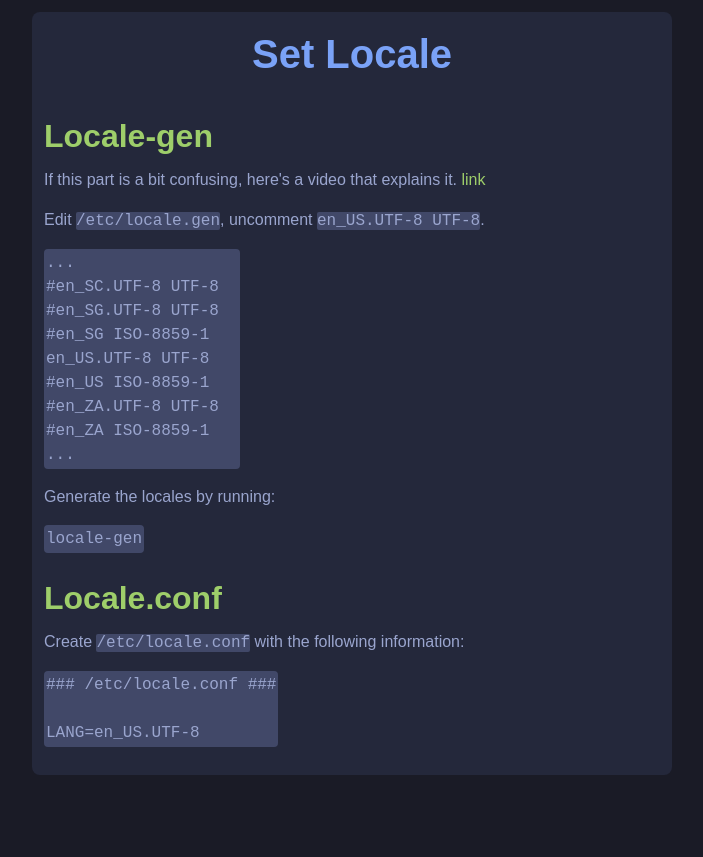
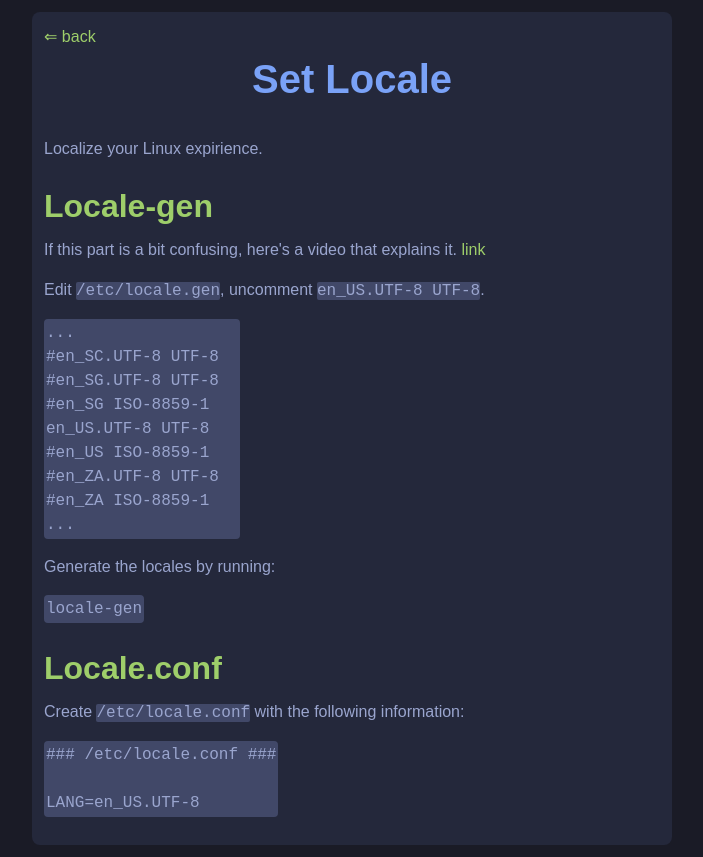
Before and after one commit to bluedragon1221/bluedragon1221.github.io, a plain HTML site: page pages/archinstall/locale.html in a window 1280 px wide. Shown: the whole page, without its empty margins (288-991 px from the left). Before the commit the page ends 800 px from the top, so only its background shows below. Drawn offline with Linux system fonts and the light colour scheme; a web font is replaced by a local one.

Commit message:
archinstall: links back to main article

```diff
--- a/pages/archinstall/locale.html
+++ b/pages/archinstall/locale.html
@@ -7,7 +7,9 @@
         <link href="../../css/style.css" rel="stylesheet">
     </head>
     <body>
+        <a href="index.html">⇐ back</a>
         <h1>Set Locale</h1>
+        <p>Localize your Linux expirience.</p>
         <h2>Locale-gen</h2>
         <p>If this part is a bit confusing, here's a video that explains it. <a href="https://youtu.be/68z11VAYMS8?t=711">link</a></p>
         <p>Edit <code>/etc/locale.gen</code>, uncomment <code>en_US.UTF-8 UTF-8</code>.</p>
```
Also changed, not shown: pages/archinstall/chroot.html (+1 -0 lines), pages/archinstall/fs.html (+1 -0 lines), pages/archinstall/fstab.html (+1 -0 lines), pages/archinstall/hostname.html (+1 -0 lines), pages/archinstall/mirrors.html (+1 -0 lines), pages/archinstall/packages.html (+1 -0 lines), pages/archinstall/time.html (+1 -0 lines), pages/archinstall/user.html (+1 -0 lines), pages/archinstall/wifi.html (+1 -0 lines).
